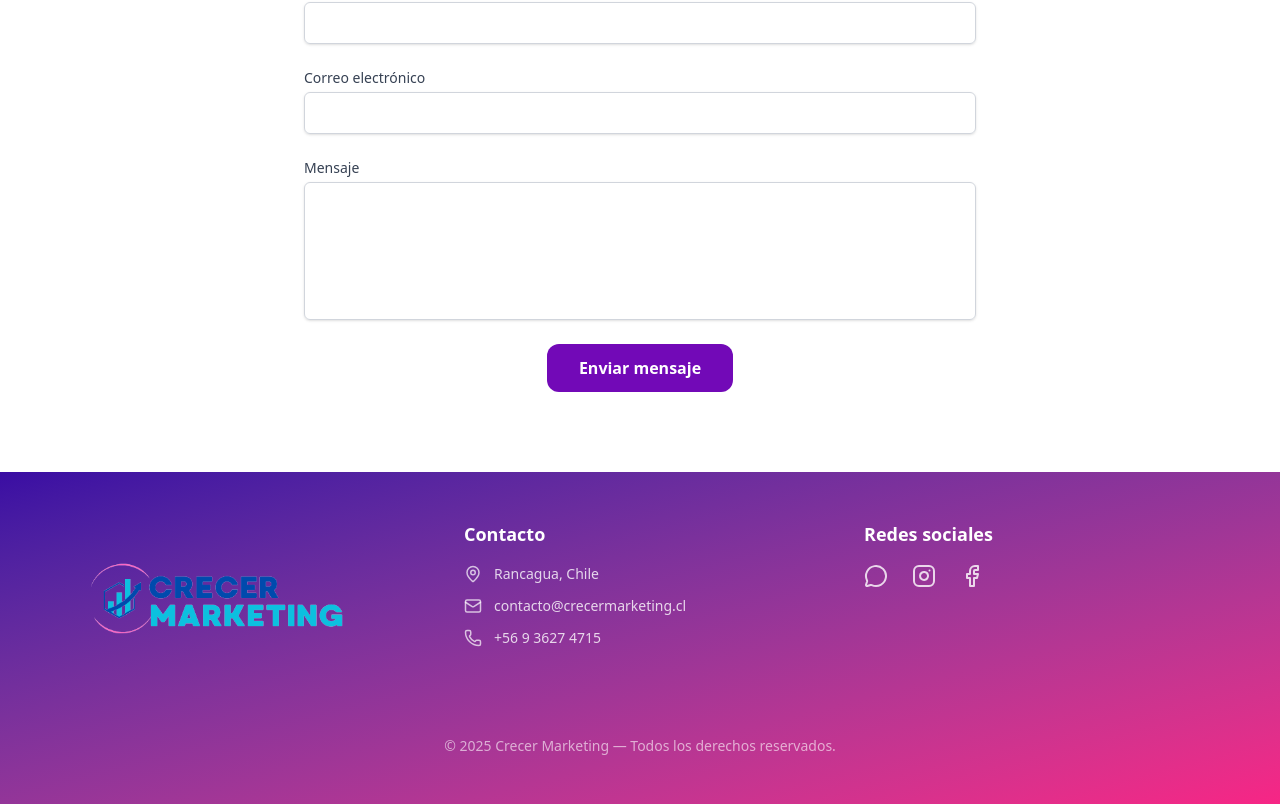
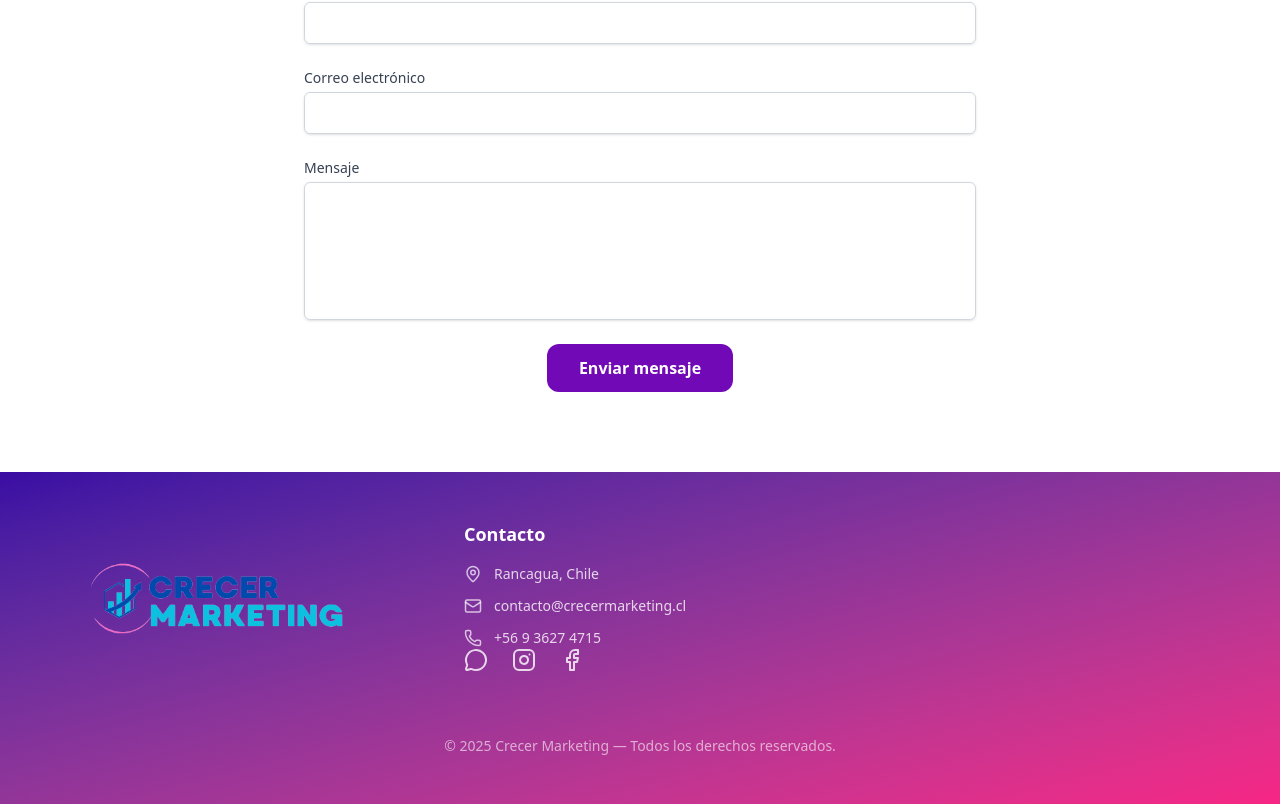
Before and after one commit to JPgitidaho/crecermarketing-web, a React (Vite) app: page / in a window 1280 px wide. Shown: the part 2794-3598 px from the top of the page. Built offline with nearby package versions, Linux system fonts and the light colour scheme.

Commit message:
actualization

```diff
--- a/src/components/Footer.jsx
+++ b/src/components/Footer.jsx
@@ -38,11 +38,6 @@ function Footer() {
               <span>+56 9 3627 4715</span>
             </li>
           </ul>
-
-        </div>
-
-        <div>
-          <h3 className="text-lg font-semibold mb-4">Redes sociales</h3>
           <div className="flex gap-6 text-white/80">
             {[
               { href: "https://wa.me/56936274715", icon: <MessageCircle /> },
@@ -61,10 +56,8 @@ function Footer() {
               </a>
             ))}
           </div>
-
         </div>
       </div>
-
       <div className="text-center mt-10 text-sm text-white/60">
         © {new Date().getFullYear()} Crecer Marketing — Todos los derechos reservados.
       </div>
```
Lines whose indentation alone changed are shown as unchanged.
